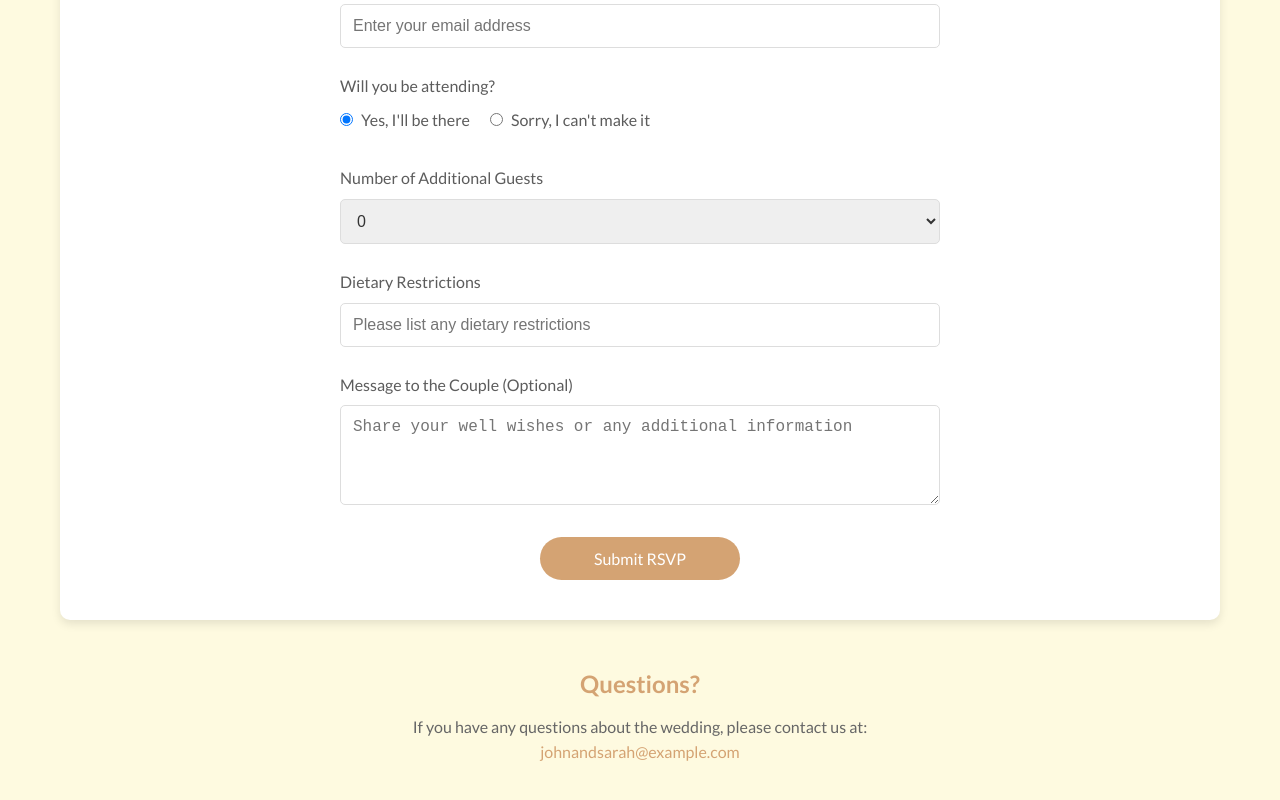
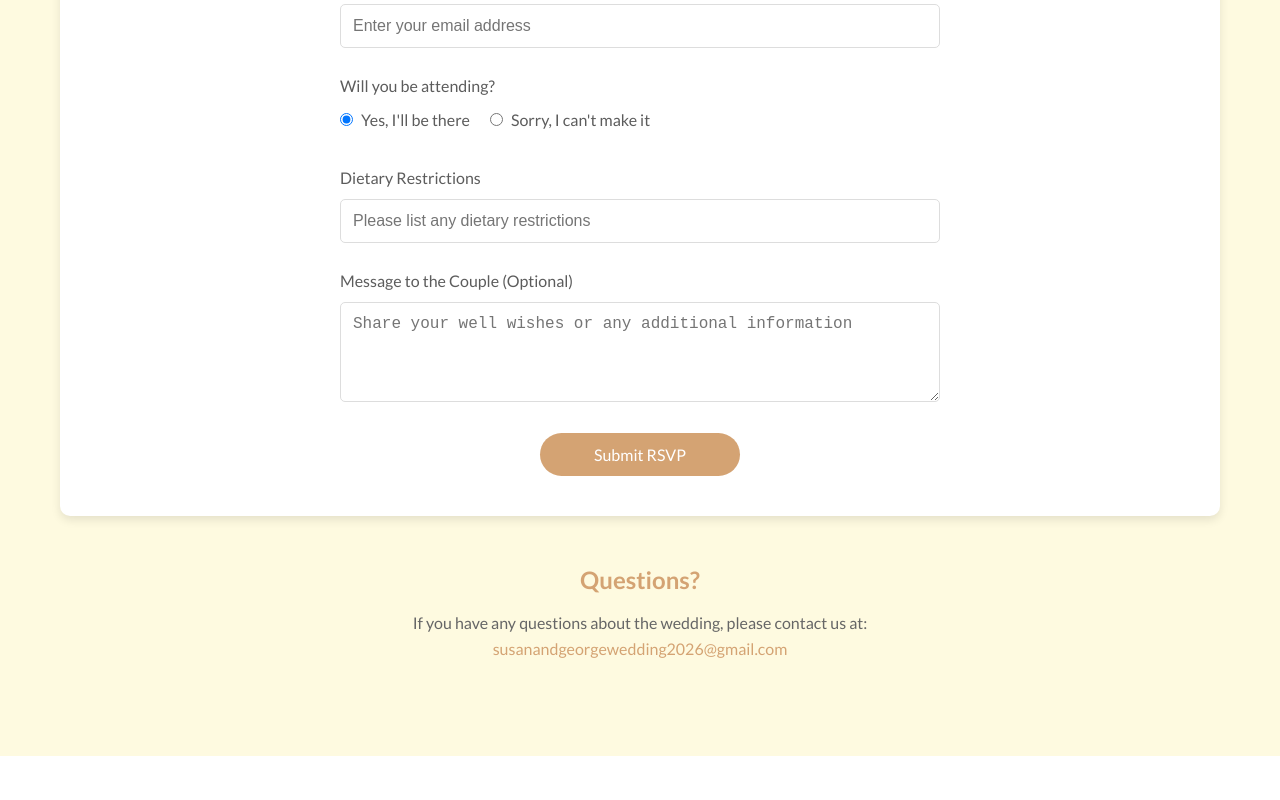
Before and after one commit to georgejiang97/susanandgeorgeweddingwebsite, a React (Create React App) app: page / in a window 1280 px wide. Shown: the part 6083-6883 px from the top of the page. After the commit the page ends 6839 px from the top, so only its background shows below. Built offline with nearby package versions, Linux system fonts and the light colour scheme.

Commit message:
get rid of plus ones and fix contact email

```diff
--- a/src/components/RSVP.tsx
+++ b/src/components/RSVP.tsx
@@ -20,7 +20,6 @@ const RSVP: React.FC = () => {
     name: '',
     email: '',
     attending: 'yes',
-    guests: '0',
     dietaryRestrictions: '',
     message: ''
   });
@@ -43,7 +42,6 @@ const RSVP: React.FC = () => {
       name: '',
       email: '',
       attending: 'yes',
-      guests: '0',
       dietaryRestrictions: '',
       message: ''
     });
@@ -118,22 +116,6 @@ const RSVP: React.FC = () => {
             {formData.attending === 'yes' && (
               <>
                 <div className="form-group">
-                  <label htmlFor="guests">Number of Additional Guests</label>
-                  <select
-                    id="guests"
-                    name="guests"
-                    value={formData.guests}
-                    onChange={handleChange}
-                  >
-                    <option value="0">0</option>
-                    <option value="1">1</option>
-                    <option value="2">2</option>
-                    <option value="3">3</option>
-                    <option value="4">4</option>
-                  </select>
-                </div>
-
-                <div className="form-group">
                   <label htmlFor="dietaryRestrictions">Dietary Restrictions</label>
                   <input
                     type="text"
@@ -170,7 +152,7 @@ const RSVP: React.FC = () => {
           <p>
             If you have any questions about the wedding, please contact us at:
             <br />
-            <a href="mailto:johnandsarah@example.com">johnandsarah@example.com</a>
+            <a href="mailto:susanandgeorgewedding2026@gmail.com">susanandgeorgewedding2026@gmail.com</a>
           </p>
         </div>
       </div>
```
